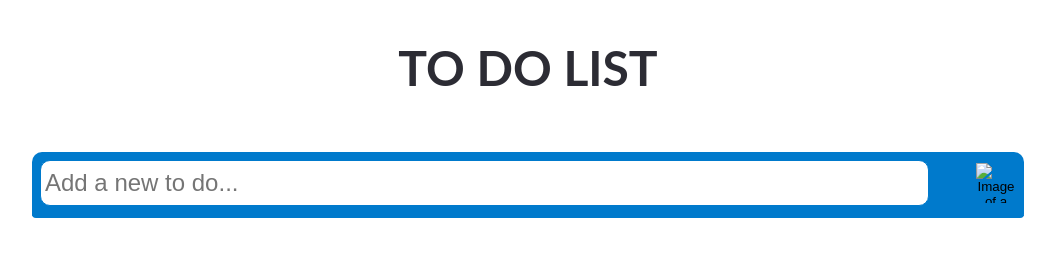
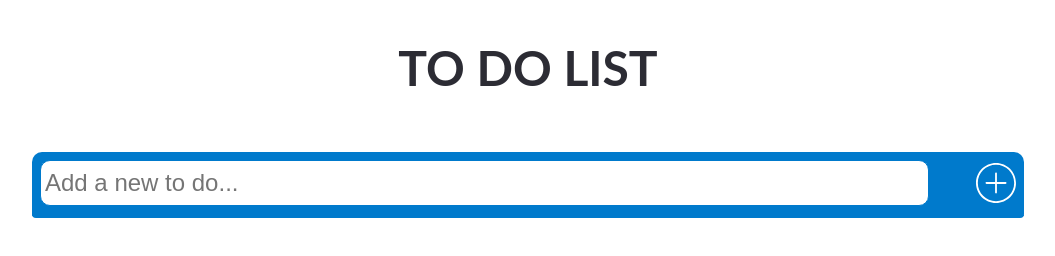
Before and after one commit to lucianm05/todo-app-procedural-ts, a website: page index.html in a window 1280 px wide. Shown: the whole page, without its empty margins (112-1167 px from the left). Drawn offline with Linux system fonts and the light colour scheme; the site is published under a folder, as on GitHub Pages, so addresses that start at the root find nothing.

Commit message:
img import

```diff
--- a/index.html
+++ b/index.html
@@ -23,7 +23,7 @@
               </label>
             </fieldset>
             <button aria-label="Press to add a new to do to the list." class="todo-add__form-button" id="addTodoButton">
-              <img src="/icons/icon-add.svg" alt="Image of a plus sign." />
+              <img src="./icons/icon-add.svg" alt="Image of a plus sign." />
             </button>
           </form>
           <ul class="todo-list" id="todoList">
```
